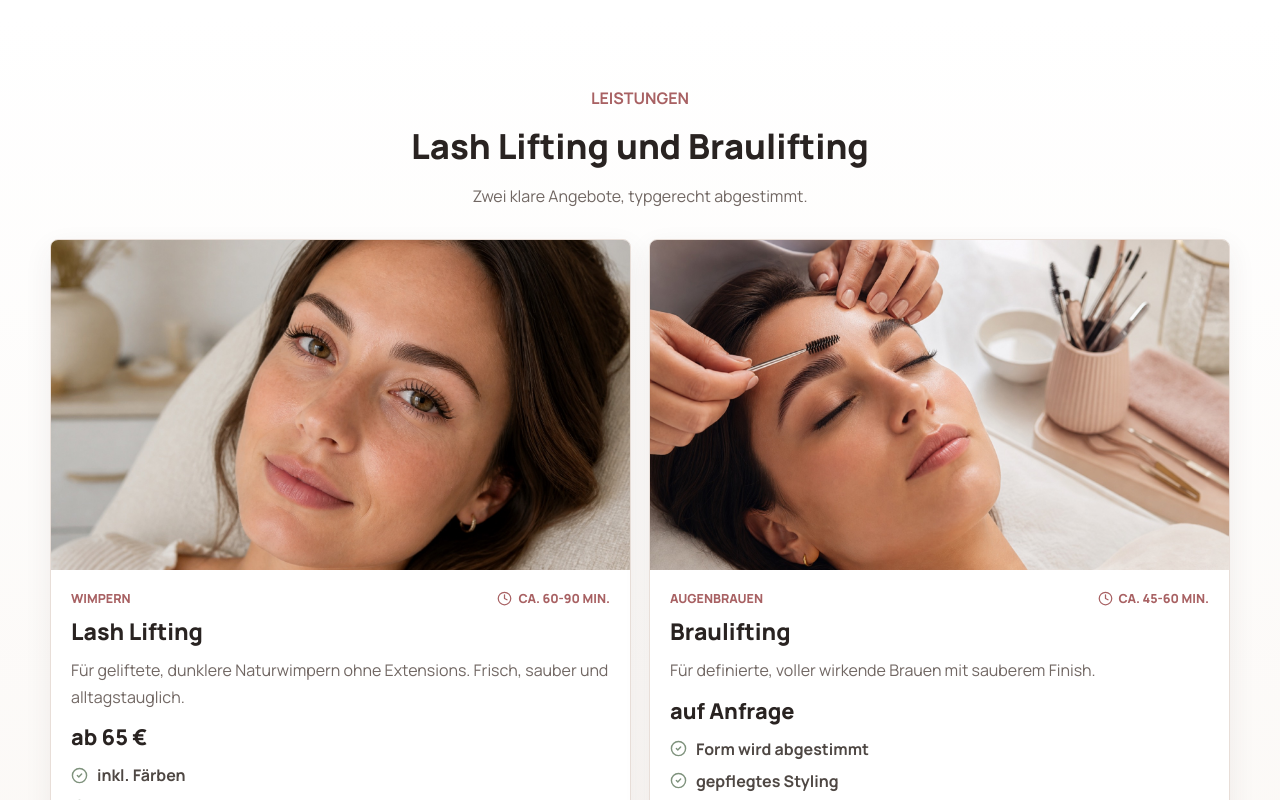
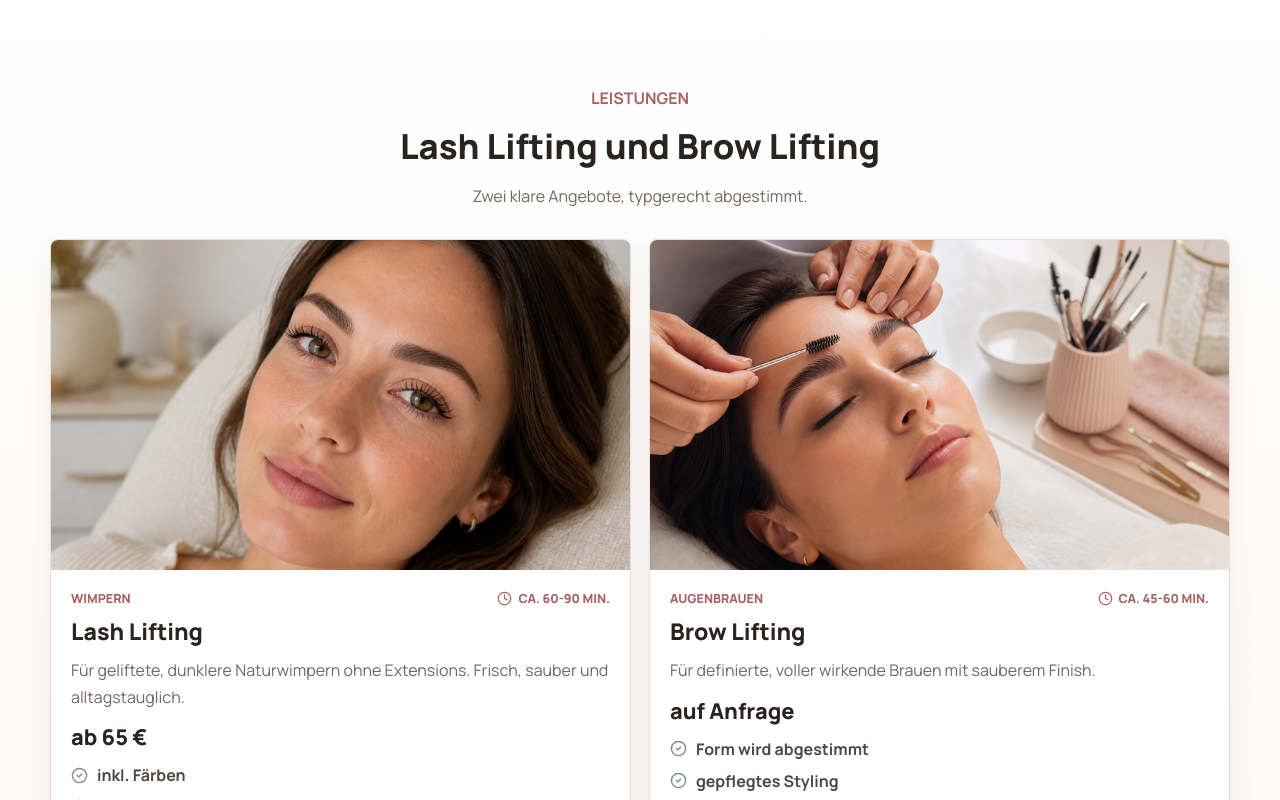
Before and after one commit to JBD-GER/liftlounge, a React (Vite) app: page / in a window 1280 px wide. Shown: the part 1280-2080 px from the top of the page. Built offline with nearby package versions, Linux system fonts and the light colour scheme.

Commit message:
Use Brow Lifting naming

```diff
--- a/index.html
+++ b/index.html
@@ -14,11 +14,11 @@
     />
     <meta
       name="description"
-      content="Lash Lifting und Braulifting Hannover bei LiftLounge: natürlich gepflegte Wimpern und Brauen am Standort Barsinghausen."
+      content="Lash Lifting und Brow Lifting Hannover bei LiftLounge: natürlich gepflegte Wimpern und Brauen am Standort Barsinghausen."
     />
     <meta
       name="keywords"
-      content="Lash Lifting Hannover, Braulifting Hannover, Brow Lifting Hannover, Brauenlifting Hannover, Wimpernlifting Hannover, Wimpernlifting Barsinghausen, Lash Lifting Region Hannover"
+      content="Lash Lifting Hannover, Brow Lifting Hannover, Wimpernlifting Hannover, Wimpernlifting Barsinghausen, Lash Lifting Region Hannover"
     />
     <meta name="robots" content="index, follow" />
     <meta name="author" content="LiftLounge, Lea Kirfel" />
@@ -27,15 +27,15 @@
     <meta property="og:site_name" content="LiftLounge" />
     <meta
       property="og:title"
-      content="LiftLounge | Lash Lifting & Braulifting Hannover"
+      content="LiftLounge | Lash Lifting & Brow Lifting Hannover"
     />
     <meta
       property="og:description"
-      content="Lash Lifting und Braulifting bei LiftLounge. Natürlich gepflegte Wimpern und Brauen am Standort Barsinghausen."
+      content="Lash Lifting und Brow Lifting bei LiftLounge. Natürlich gepflegte Wimpern und Brauen am Standort Barsinghausen."
     />
     <meta property="og:image" content="/images/liftlounge.png" />
     <meta name="twitter:card" content="summary_large_image" />
-    <title>LiftLounge | Lash Lifting & Braulifting Hannover</title>
+    <title>LiftLounge | Lash Lifting & Brow Lifting Hannover</title>
   </head>
   <body>
     <div id="root"></div>
--- a/src/App.jsx
+++ b/src/App.jsx
@@ -59,8 +59,8 @@ function HomePage() {
   return (
     <>
       <SEO
-        title="LiftLounge | Lash Lifting & Braulifting Hannover"
-        description="Lash Lifting und Braulifting bei LiftLounge: natürlich gepflegte Wimpern und Brauen am Standort Barsinghausen bei Hannover."
+        title="LiftLounge | Lash Lifting & Brow Lifting Hannover"
+        description="Lash Lifting und Brow Lifting bei LiftLounge: natürlich gepflegte Wimpern und Brauen am Standort Barsinghausen bei Hannover."
         path="/"
         schema={[localBusinessSchema, serviceSchema, faqSchema()]}
       />
--- a/src/components/ContactForm.jsx
+++ b/src/components/ContactForm.jsx
@@ -104,7 +104,7 @@ export default function ContactForm() {
           <p className="eyebrow">Kontakt</p>
           <h2>Termin anfragen</h2>
           <p>
-            Sende deine Anfrage für Lash Lifting, Braulifting oder eine
+            Sende deine Anfrage für Lash Lifting, Brow Lifting oder eine
             Schulung. Der Standort ist in Barsinghausen bei Hannover.
           </p>
           <a className="direct-call" href={site.phoneHref}>
--- a/src/components/FAQ.jsx
+++ b/src/components/FAQ.jsx
@@ -7,7 +7,7 @@ export default function FAQ() {
       <div className="container">
         <div className="section-heading narrow">
           <p className="eyebrow">FAQ</p>
-          <h2>Häufige Fragen zu Lash Lifting & Braulifting</h2>
+          <h2>Häufige Fragen zu Lash Lifting & Brow Lifting</h2>
         </div>
         <div className="faq-list">
           {faqs.map((item) => (
--- a/src/components/Footer.jsx
+++ b/src/components/Footer.jsx
@@ -18,7 +18,7 @@ export default function Footer() {
             />
           </a>
           <p>
-            Lash Lifting und Braulifting am Standort Barsinghausen.
+            Lash Lifting und Brow Lifting am Standort Barsinghausen.
           </p>
         </div>
 
--- a/src/components/Hero.jsx
+++ b/src/components/Hero.jsx
@@ -7,7 +7,7 @@ export default function Hero() {
       <div className="container hero-grid">
         <div className="hero-copy animate-in">
           <p className="eyebrow">LiftLounge by Lea Kirfel</p>
-          <h1>Lash Lifting & Braulifting Hannover</h1>
+          <h1>Lash Lifting & Brow Lifting Hannover</h1>
           <p className="hero-claim">
             Natürlicher Schwung, gepflegte Brauen und ein frischer Blick in
             Barsinghausen bei Hannover.
--- a/src/components/Location.jsx
+++ b/src/components/Location.jsx
@@ -7,7 +7,7 @@ export default function Location() {
       <div className="container location-layout">
         <div>
           <p className="eyebrow">Standort</p>
-          <h2>Standort Barsinghausen für Lash Lifting & Braulifting</h2>
+          <h2>Standort Barsinghausen für Lash Lifting & Brow Lifting</h2>
           <p>
             Gut erreichbar aus Hannover, Wunstorf, Gehrden, Wennigsen,
             Neustadt am Rübenberge, Seelze und der Region Hannover.
--- a/src/components/Services.jsx
+++ b/src/components/Services.jsx
@@ -7,7 +7,7 @@ export default function Services() {
       <div className="container">
         <div className="section-heading narrow">
           <p className="eyebrow">Leistungen</p>
-          <h2>Lash Lifting und Braulifting</h2>
+          <h2>Lash Lifting und Brow Lifting</h2>
           <p>
             Zwei klare Angebote, typgerecht abgestimmt.
           </p>
--- a/src/components/TrainingIntro.jsx
+++ b/src/components/TrainingIntro.jsx
@@ -17,7 +17,7 @@ export default function TrainingIntro() {
         <div className="intro-note">
           <Sparkles aria-hidden="true" size={19} />
           <span>
-            Für Lash Lifting, Braulifting und Schulungsanfragen in
+            Für Lash Lifting, Brow Lifting und Schulungsanfragen in
             Barsinghausen bei Hannover.
           </span>
         </div>
--- a/src/components/TrainingSection.jsx
+++ b/src/components/TrainingSection.jsx
@@ -7,7 +7,7 @@ export default function TrainingSection() {
       <div className="container training-strip">
         <div>
           <p className="eyebrow">Schulungen</p>
-          <h2>Schulungen für Lash Lifting & Braulifting</h2>
+          <h2>Schulungen für Lash Lifting & Brow Lifting</h2>
           <p>
             Praxisnahe Einzelschulungen, persönlich abgestimmt und nach Anfrage
             terminiert.
--- a/src/data/siteData.js
+++ b/src/data/siteData.js
@@ -35,7 +35,7 @@ export const navigation = [
 
 export const heroHighlights = [
   'Lash Lifting',
-  'Braulifting',
+  'Brow Lifting',
   'Wimpernlifting',
   'Schulungen',
 ];
@@ -43,7 +43,7 @@ export const heroHighlights = [
 export const benefits = [
   {
     title: 'Wimpern & Brauen',
-    text: 'Lash Lifting und Braulifting mit natürlichem Finish.',
+    text: 'Lash Lifting und Brow Lifting mit natürlichem Finish.',
     icon: Wand2,
   },
   {
@@ -76,12 +76,12 @@ export const services = [
     features: ['inkl. Färben', 'inkl. Pflegefinish', 'ohne künstliche Wimpern'],
   },
   {
-    name: 'Braulifting',
+    name: 'Brow Lifting',
     eyebrow: 'Augenbrauen',
     price: 'auf Anfrage',
     duration: 'ca. 45-60 Min.',
     image: '/images/model-3.jpg',
-    alt: 'Natürlich gepflegte Augenpartie für Brow Lifting und Braulifting',
+    alt: 'Natürlich gepflegte Augenpartie für Brow Lifting',
     description:
       'Für definierte, voller wirkende Brauen mit sauberem Finish.',
     features: ['Form wird abgestimmt', 'gepflegtes Styling', 'natürlicher Look'],
@@ -91,7 +91,7 @@ export const services = [
 export const audience = [
   'Du möchtest einen offenen Blick ohne künstlichen Look.',
   'Wimpern oder Brauen sollen gepflegter und definierter wirken.',
-  'Du suchst Lash Lifting oder Braulifting bei Hannover.',
+  'Du suchst Lash Lifting oder Brow Lifting bei Hannover.',
   'Du willst morgens schneller fertig sein.',
 ];
 
@@ -128,7 +128,7 @@ export const pricingPackages = [
     features: ['inkl. Färben', 'inkl. Pflege', 'ca. 60-90 Minuten'],
   },
   {
-    name: 'Braulifting',
+    name: 'Brow Lifting',
     eyebrow: 'Augenbrauen',
     price: 'auf Anfrage',
     description:
@@ -144,7 +144,7 @@ export const trainingOffers = [
     text: 'Praxisnah, persönlich und nach Terminabstimmung.',
   },
   {
-    name: 'Braulifting Schulung',
+    name: 'Brow Lifting Schulung',
     price: 'auf Anfrage',
     text: 'Als eigenständige oder ergänzende Schulung möglich.',
   },
@@ -166,7 +166,7 @@ export const gallery = [
 ];
 
 export const whyLiftLounge = [
-  'Klarer Fokus auf Lash Lifting und Braulifting statt überladener Beauty-Menüs.',
+  'Klarer Fokus auf Lash Lifting und Brow Lifting statt überladener Beauty-Menüs.',
   'Persönliche Abstimmung, damit Form und Ergebnis zu dir passen.',
   'Ruhige Studioatmosphäre mit sauberem, gepflegtem Finish.',
 ];
@@ -208,9 +208,9 @@ export const faqs = [
       'Die Behandlungen finden am Standort Am Schafanger 12, 30890 Barsinghausen statt. LiftLounge ist gut erreichbar aus Hannover, Wunstorf, Gehrden, Wennigsen, Neustadt am Rübenberge, Seelze und der Region Hannover.',
   },
   {
-    question: 'Bietest du auch Braulifting und Schulungen an?',
+    question: 'Bietest du auch Brow Lifting und Schulungen an?',
     answer:
-      'Ja, Braulifting sowie Lash Lifting und Braulifting Schulungen werden nach persönlicher Anfrage angeboten.',
+      'Ja, Brow Lifting sowie Lash Lifting und Brow Lifting Schulungen werden nach persönlicher Anfrage angeboten.',
   },
 ];
 
@@ -228,7 +228,7 @@ export const localBusinessSchema = {
   priceRange: '65 EUR',
   image: '/images/model-1.jpg',
   description:
-    'LiftLounge bietet Lash Lifting und Braulifting am Standort Barsinghausen bei Hannover.',
+    'LiftLounge bietet Lash Lifting und Brow Lifting am Standort Barsinghausen bei Hannover.',
   address: {
     '@type': 'PostalAddress',
     streetAddress: 'Am Schafanger 12',
@@ -266,12 +266,12 @@ export const serviceSchema = {
   '@type': 'Service',
   name: 'Lash und Brow Lifting Hannover',
   description:
-    'Kosmetische Lash Lifting und Braulifting Behandlung bei LiftLounge am Standort Barsinghausen bei Hannover.',
+    'Kosmetische Lash Lifting und Brow Lifting Behandlung bei LiftLounge am Standort Barsinghausen bei Hannover.',
   provider: {
     '@type': 'BeautySalon',
     name: 'LiftLounge',
     telephone: '+491756529911',
   },
   areaServed: 'Hannover, Barsinghausen und Region Hannover',
-  serviceType: ['Lash Lifting', 'Wimpernlifting', 'Brow Lifting', 'Braulifting'],
+  serviceType: ['Lash Lifting', 'Wimpernlifting', 'Brow Lifting'],
 };
```
